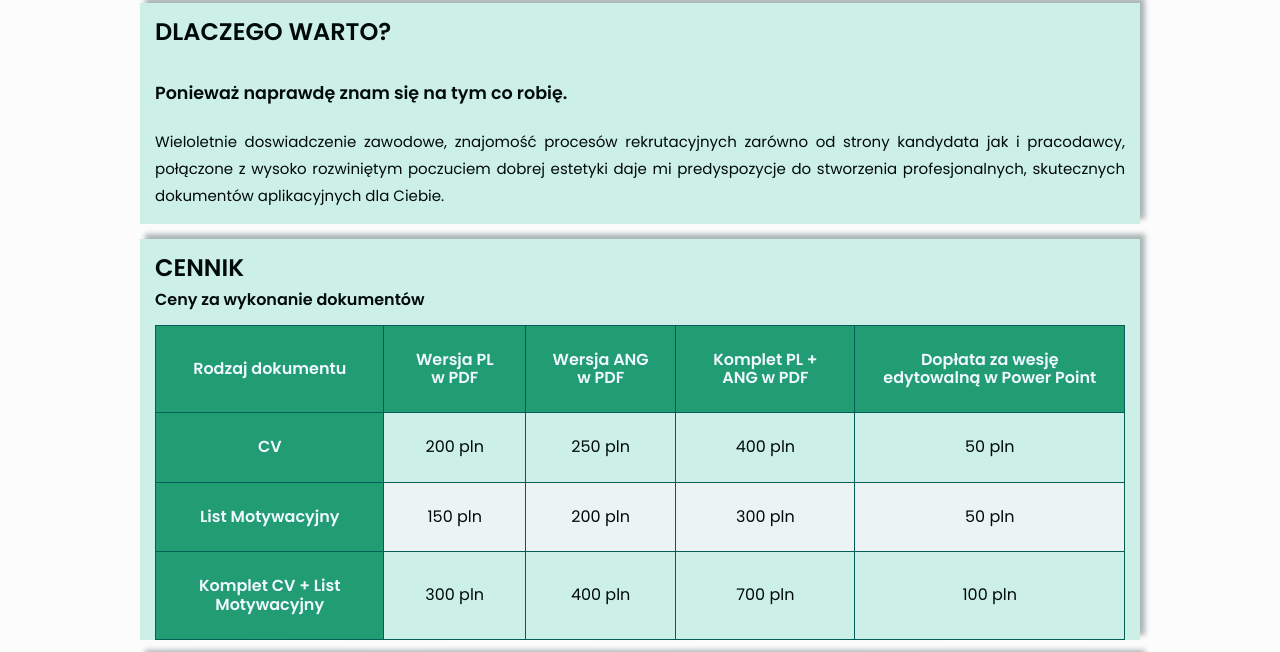
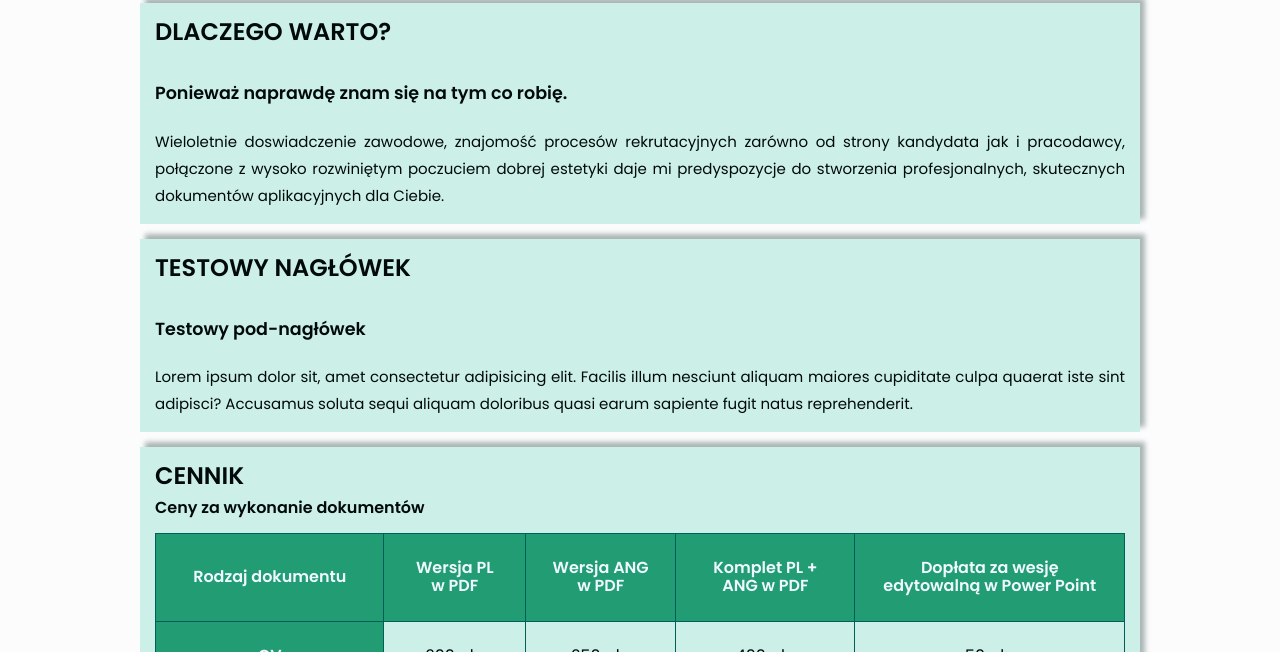
Before and after one commit to Malgosia-Ulko/first_website, a plain HTML site: page index.html in a window 1280 px wide. Shown: the part 1555-2207 px from the top of the page. Drawn offline with nearby package versions, Linux system fonts and the light colour scheme.

Commit message:
Added new, test section

```diff
--- a/index.html
+++ b/index.html
@@ -153,6 +153,21 @@
 
         </section>
 
+        <section id="NOWY_AKAPIT" class="section">
+
+            <h2 class="section__header">TESTOWY NAGŁÓWEK</h2>
+
+            <article class="section__article">
+
+                <h3>Testowy pod-nagłówek</h3>
+                Lorem ipsum dolor sit, amet consectetur adipisicing elit. Facilis illum nesciunt aliquam maiores
+                cupiditate culpa quaerat iste sint adipisci? Accusamus soluta sequi aliquam doloribus quasi earum
+                sapiente fugit natus reprehenderit.
+
+            </article>
+
+        </section>
+
         <section id="Cennik" class="section">
 
             <h2 class="section__header">CENNIK</h2>
```
